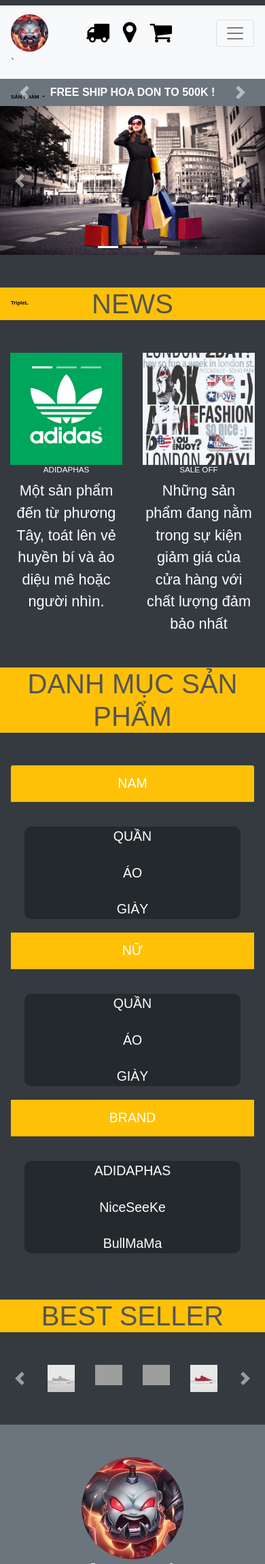
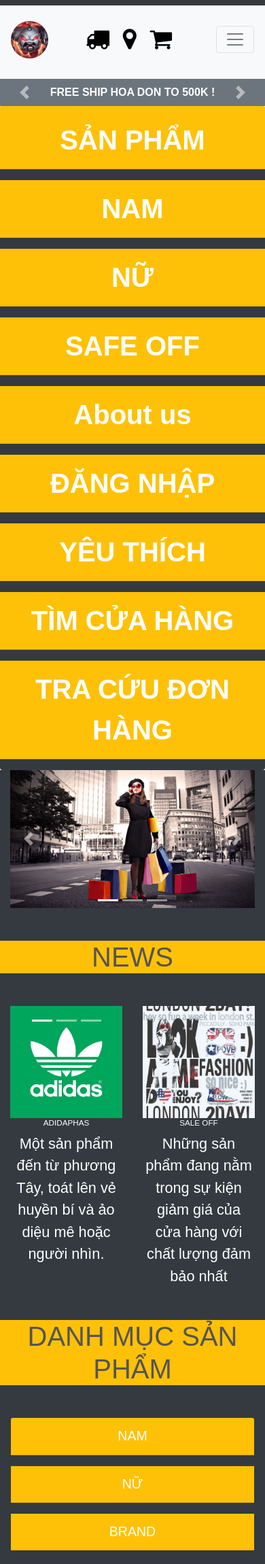
Before and after one commit to 18127141/Web-Seller, a PHP site: page /Home.html in a window 390 px wide, after a click that opens the changed part. Shown: the top 2301 px of the page at 68% size. Run offline with PHP 8.4, Linux system fonts and the light colour scheme; grey boxes are pictures that could not be loaded.

Commit message:
NAV MOBILE

```diff
--- a/Home.css
+++ b/Home.css
@@ -5,6 +5,7 @@ body{
 
 
 }
+
 a:hover{
     color: rgb(255, 166, 0);
     text-decoration: none;
@@ -142,6 +143,8 @@ ul, ol {
         position: relative;
 
     }
+
+
 
 @media only screen and (min-width: 768px){
 
@@ -358,7 +361,6 @@ ul, ol {
 }
 
 
-
 #footer ul
 {
     list-style-type: none;
@@ -368,3 +370,13 @@ ul, ol {
     font-size: 36px;
     color:white;
 }
+#InsteadNav .card-link{
+    font-size: 40px !important;
+    font-weight: bolder;
+}
+#InsteadNav {
+
+    position: -webkit-sticky !important;
+    position: sticky !important;
+    top: 0
+}
--- a/Home.html
+++ b/Home.html
@@ -69,11 +69,36 @@
         <!--<a class="box-link" href="login.htm"><i class="fa fa-user"></i></a>-->
 
       </div>
-      <button class="navbar-toggler" type="button" data-toggle="collapse" data-target="#navbarNavDropdown"
+      <button   onclick= "" class="navbar-toggler" type="button" data-toggle="collapse" data-target="#navbarNavDropdown"
         aria-controls="navbarNavDropdown" aria-expanded="false" aria-label="Toggle navigation">
         <span class="navbar-toggler-icon"></span>
       </button>
-      <div class="collapse navbar-collapse justify-content-center" id="navbarNavDropdown">
+      <script>
+        function myFunction() {
+           var element = document.getElementsByClassName("fixed");
+           console.log(element)
+
+           if (element.length ==0)
+           {
+             element = document.getElementsByTagName("header");
+             console.log(element[0])
+             element[0].classList.add("fixed")
+
+           }
+           else{
+             element = document.getElementsByTagName("header");
+             console.log(element[0])
+             element[0].classList.remove("fixed")
+
+
+           }
+
+
+        }
+        </script>
+
+
+      <div class="collapse navbar-collapse justify-content-center" >
         <ul class="navbar-nav flex-nowrap ">`
           <li class="nav-item dropdown  pb-4 pt-4 ">
             <div class="arrow dropdown-content "></div>
@@ -261,7 +286,11 @@
             aria-label="Search">
         </form>
       </div>
+
+
     </nav>
+
+
     <!--         New of the days               -->
     <div class="container-fluid text-center m-0 p-2 bg-secondary text-white font-weight-bold" id="cont">
       <div id="NewOftheday" class="carousel slide container" data-ride="carousel">
@@ -303,10 +332,110 @@
         //resize just happened, pixels changed
       });
     </script>
+       <div class="collapse" id ="navbarNavDropdown">
+        <div id="InsteadNav"  class="">
+          <div class="text-center card bg-dark border-0">
+            <div class="card-header bg-warning mb-3" data-toggle="collapse" href="#MENCARDNAV">
+              <h1></h1><a class="card-link " >
+                SẢN PHẨM
+              </a>
+            </div>
+            <div id="MENCARDNAV" class="collapse " data-parent="#InsteadNav">
+              <div class="card-body text-dark">
+                <ul class="align-content-around" >
+                  <li>
+                    <a href="#">NAM</a> <br><br>
+                  </li>
+                  <li>
+                    <a href="#">NỮ</a> <br><br>
+                  </li>
+                  <li>
+                    <a href="#">SAFE-OFF</a> <br><br>
+                  </li>
+                  <li>
+                    <a href="#">PHỤ KIỆN</a>
+                  </li>
+                </ul>
+              </div>
+            </div>
+            <div class="card-header bg-warning mb-3"  data-toggle="collapse" href="#WOMENCARDNAV">
+              <a class="card-link ">
+                NAM
+              </a>
+            </div>
+            <div id="WOMENCARDNAV" class="collapse " data-parent="#InsteadNav">
+              <div class="card-body  text-dark">
+                <ul class="align-content-around" >
+                  <li>
+                    <a href="#">NỔI BẬT</a> <br><br>
+                  </li>
+                  <li>
+                    <a href="#">ÁO</a> <br><br>
+                  </li>
+                  <li>
+                    <a href="#">QUẦN</a>
+                  </li>
+                </ul>
+              </div>
+            </div>
+            <div class="card-header bg-warning mb-3" data-toggle="collapse" href="#BRANDNAV">
+              <a class="card-link " >
+                NỮ
+              </a>
+            </div>
+            <div id="BRANDNAV" class="collapse " data-parent="#InsteadCard">
+              <div class="card-body bg-dark text-dark">
+                <ul class="align-content-around" >
+                  <li>
+                    <a href="#">NỔI BẬT</a> <br><br>
+                  </li>
+                  <li>
+                    <a href="#">ÁO</a> <br><br>
+                  </li>
+                  <li>
+                    <a href="#">QUẦN</a>
+                  </li>
+                </ul>
+              </div>
+            </div>
+            <div class="card-header bg-warning mb-3" data-toggle="collapse" href="#BRANDNAV">
+              <a class="card-link " >
+                SAFE OFF
+              </a>
+            </div>
+            <div class="card-header bg-warning mb-3" data-toggle="collapse" href="#BRANDNAV">
+              <a class="card-link " >
+                About us
+              </a>
+            </div>
+            <div class="card-header bg-warning mb-3" data-toggle="collapse" href="#BRANDNAV">
+              <a class="card-link " >
+                ĐĂNG NHẬP
+              </a>
+            </div>
+            <div class="card-header bg-warning mb-3" data-toggle="collapse" href="#BRANDNAV">
+              <a class="card-link " >
+               YÊU THÍCH
+              </a>
+            </div>
+            <div class="card-header bg-warning mb-3" data-toggle="collapse" href="#BRANDNAV">
+              <a class="card-link " >
+               TÌM CỬA HÀNG
+              </a>
+            </div>
+            <div class="card-header bg-warning mb-3" data-toggle="collapse" href="#BRANDNAV">
+              <a class="card-link " >
+              TRA CỨU ĐƠN HÀNG
+              </a>
+            </div>
+          </div>
+        </div>
 
+      </div>
   </header>
 
   <!-- POSTER -->
+  <div class="container-fluid">
     <div id="POSTER" class="carousel slide" data-ride="carousel">
       <ol class="carousel-indicators">
         <li data-target="#POSTER" data-slide-to="0" class="active"></li>
@@ -333,8 +462,10 @@
         <span class="sr-only">Next</span>
       </a>
     </div>
+  </div>
+
   <!--------------------------------------------------NEWS--------------------------------------------------------------------->
-  <h1 class="container-fluid text-center bg-warning mt-5 mb-5"> NEWS </h1>
+  <h1 class=" text-center bg-warning mt-5 mb-5"> NEWS </h1>
   <div class="container mt-5">
     <div class="row">
 
@@ -346,7 +477,7 @@
         </ol>
         <div class="carousel-inner " id="slide">
           <div class="carousel-item  active">
-            <img class="d-block w-100 " src="img/adidas.jpg" alt="First slide">
+            <img class=" d-block w-100 " src="img/adidas.jpg" alt="First slide">
             <div class="text-center  LBorder">
               <a>
                 <h1>ADIDAPHAS</h1>
@@ -460,7 +591,7 @@
             NAM
           </a>
         </div>
-        <div id="MENCARD" class="collapse show" data-parent="#InsteadCard">
+        <div id="MENCARD" class="collapse " data-parent="#InsteadCard">
           <div class="card-body text-dark">
             <ul class="align-content-around" >
               <li>
@@ -480,7 +611,7 @@
             NỮ
           </a>
         </div>
-        <div id="WOMENCARD" class="collapse show" data-parent="#InsteadCard">
+        <div id="WOMENCARD" class="collapse " data-parent="#InsteadCard">
           <div class="card-body  text-dark">
             <ul class="align-content-around" >
               <li>
@@ -500,7 +631,7 @@
             BRAND
           </a>
         </div>
-        <div id="BRAND" class="collapse show" data-parent="#InsteadCard">
+        <div id="BRAND" class="collapse " data-parent="#InsteadCard">
           <div class="card-body bg-dark text-dark">
             <ul class="align-content-around" >
               <li>
@@ -679,4 +810,5 @@
     </p>
 
   </div>
+
 </body>
```
Lines whose indentation alone changed are shown as unchanged.
